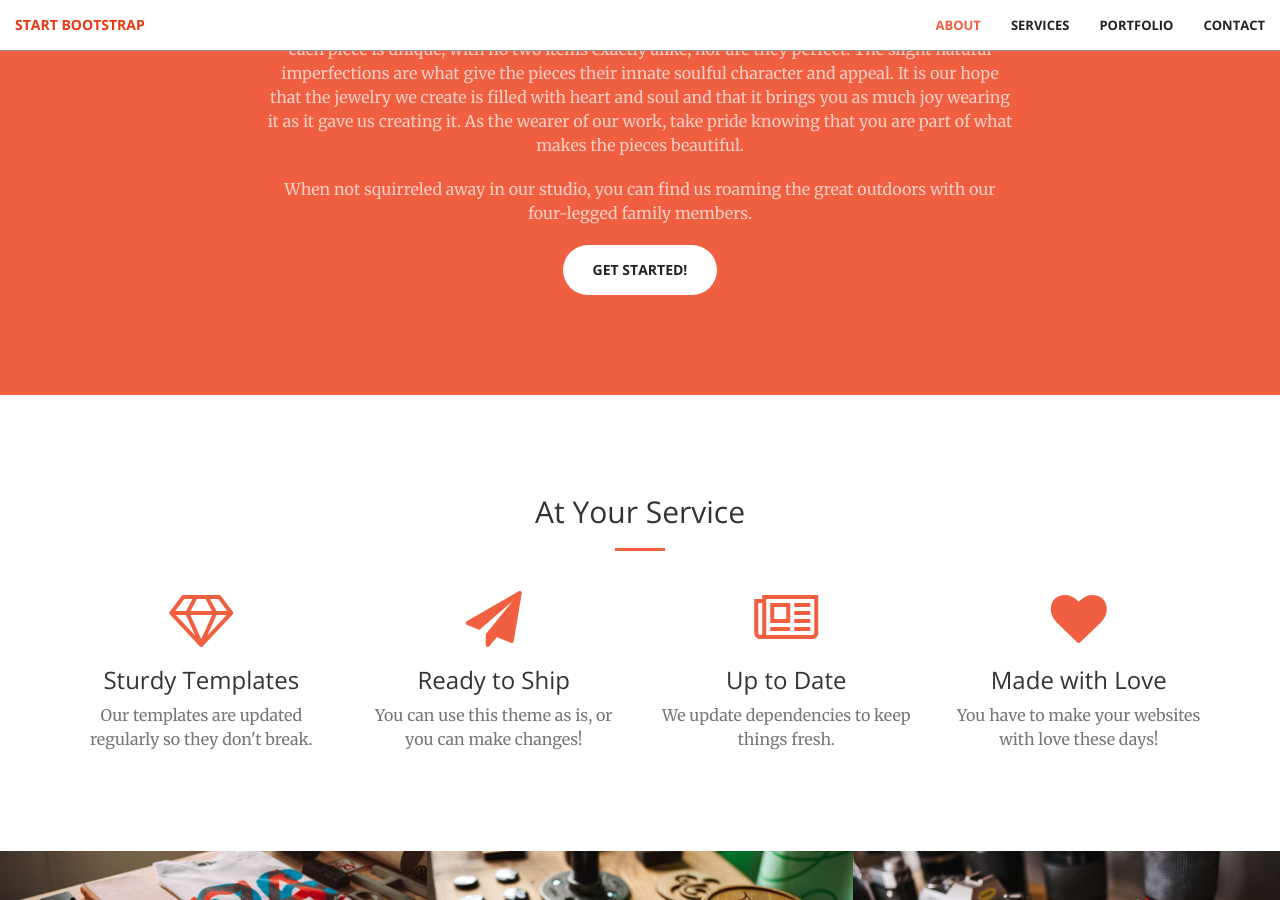
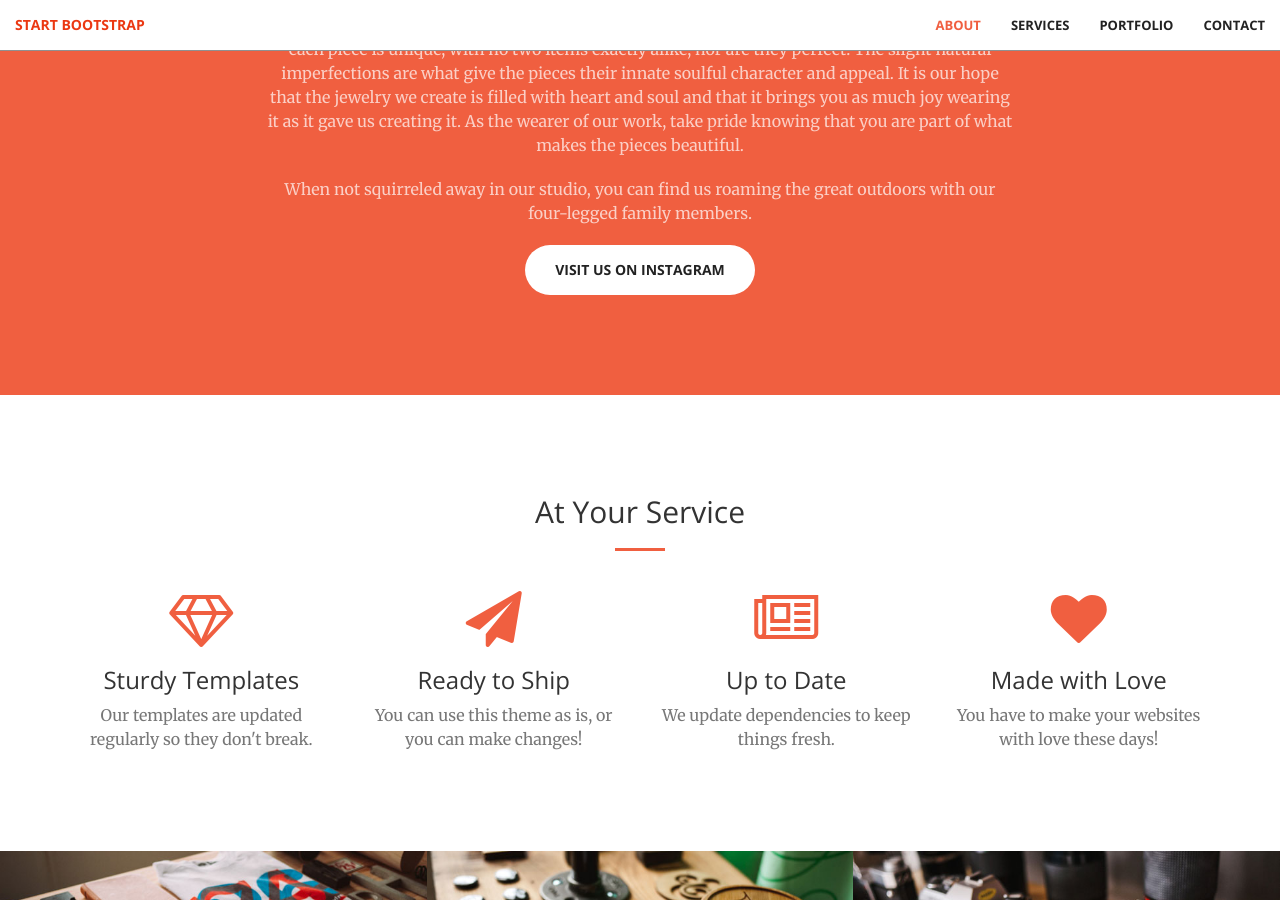
Before and after one commit to mariopineda/pinedasjewelry, a Jekyll site: the page built from index.html, in a window 1280 px wide and 900 px high, scrolled down 1159 px. Built offline with Jekyll 4.4.1, drawn with Linux system fonts in a browser that asks for light colours.

Commit message:
Update call-to-action.html

```diff
--- a/_includes/call-to-action.html
+++ b/_includes/call-to-action.html
@@ -7,7 +7,7 @@
                 <p class="text-faded">Hi, we are the Pinedas! We are a jewelry artisan family based out of Edmonton in the heart of Treaty 6 Territory. We design and create one of a kind jewelry using silver, copper, brass and various natural materials. We started this venture during the pandemic lockdown as an outlet for our creative energies and to maintain our mental well-being. Using traditional metalsmithing techniques we hand fabricate and hand finish every piece slowly and with intention. As a result, each piece is unique, with no two items exactly alike, nor are they perfect. The slight natural imperfections are what give the pieces their innate soulful character and appeal. It is our hope that the jewelry we create is filled with heart and soul and that it brings you as much joy wearing it as it gave us creating it. As the wearer of our work, take pride knowing that you are part of what makes the pieces beautiful.</p>
 
                 <p class="text-faded">When not squirreled away in our studio, you can find us roaming the great outdoors with our four-legged family members.</p>
-                <a href="#" class="btn btn-default btn-xl">Get Started!</a>
+                <a href="https://www.instagram.com/pinedasjewelry/" class="btn btn-default btn-xl">Visit us on Instagram</a>
             </div>
         </div>
     </div>
```
